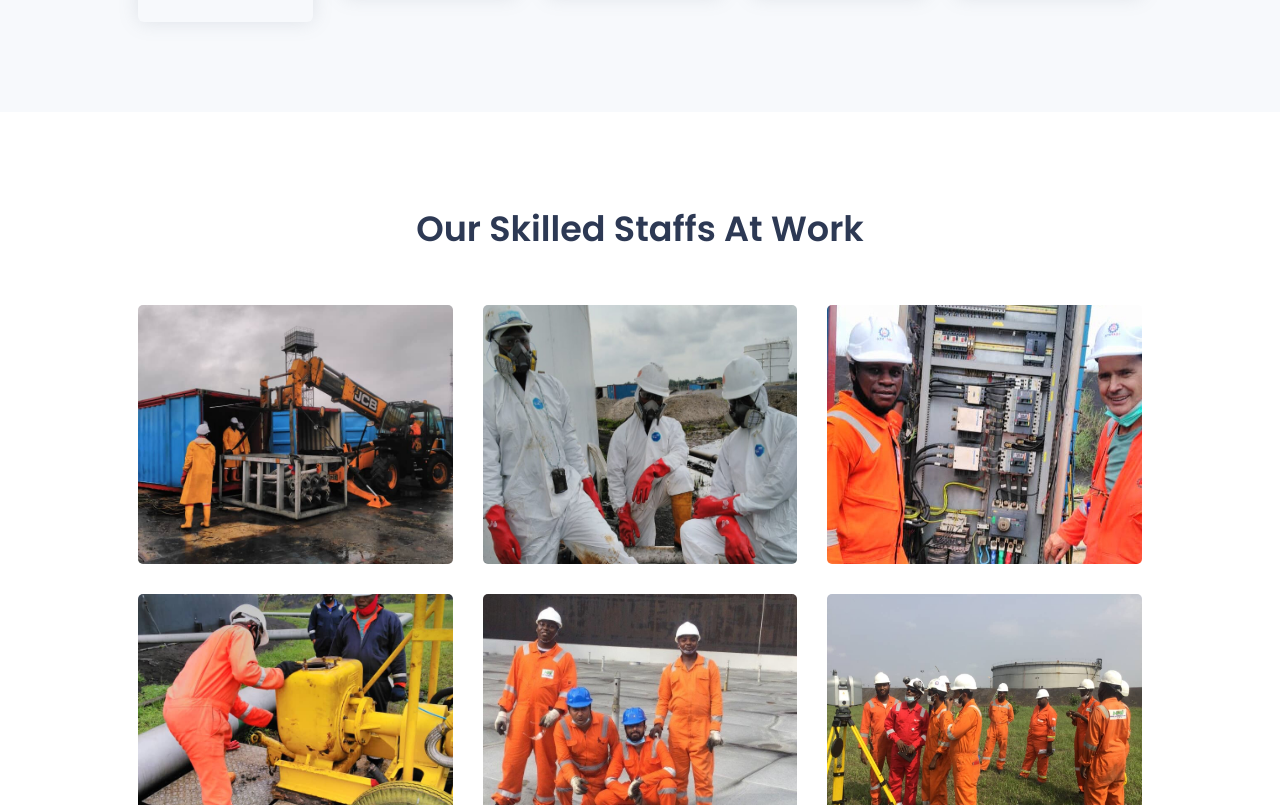
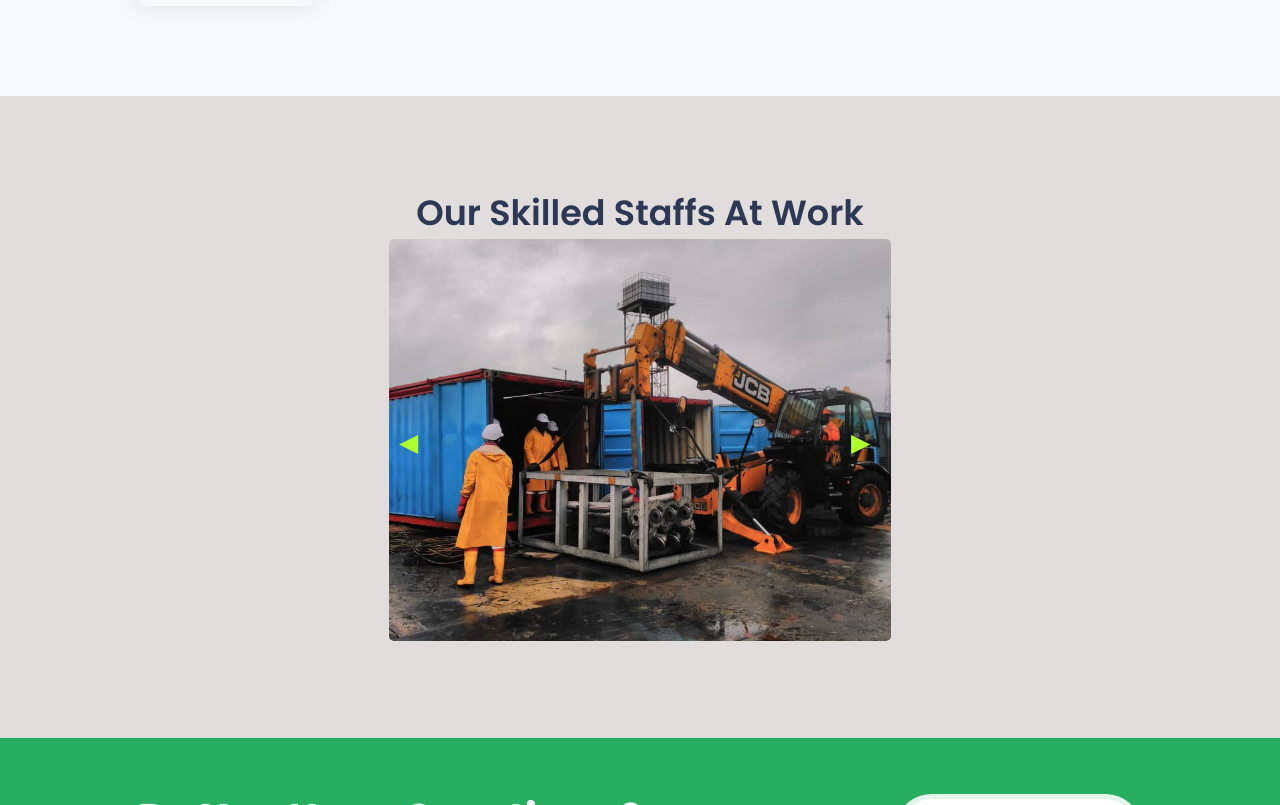
Before and after one commit to vie-tech/hanger-road-revamp, a React (Create React App) app: page / in a window 1280 px wide. Shown: the part 1995-2800 px from the top of the page. Built offline with nearby package versions, Linux system fonts and the light colour scheme.

Commit message:
creation of vendors paeg

```diff
--- a/package.json
+++ b/package.json
@@ -16,6 +16,7 @@
     "react-scripts": "^5.0.1",
     "react-slick": "^0.29.0",
     "slick-carousel": "^1.8.1",
+    "swiper": "^11.0.5",
     "tailwind": "^4.0.0",
     "web-vitals": "^2.1.4"
   },
--- a/src/components/blog/Blog.jsx
+++ b/src/components/blog/Blog.jsx
@@ -2,17 +2,17 @@ import React from "react"
 import Back from "../common/Back"
 import RecentCard from "../home/recent/RecentCard"
 import "../home/recent/recent.css"
-import img from "../images/about.jpg"
+
 
 const Blog = () => {
   return (
     <>
-      <section className='blog-out mb'>
+     {/*  <section className='blog-out mb'>
         <Back name='Blog' title='Blog Grid - Our Blogs' cover={img} />
         <div className='container recent'>
           <RecentCard />
         </div>
-      </section>
+      </section> */}
     </>
   )
 }
--- a/src/components/common/header/header.css
+++ b/src/components/common/header/header.css
@@ -1,6 +1,6 @@
 header {
   background-color: #fff;
-  height: 14vh;
+  height: 12vh;
   box-shadow: 0 5px 30px rgb(0 22 84 / 10%);
   padding: 15px 0;
   position: sticky;
--- a/src/components/contact/Contact.jsx
+++ b/src/components/contact/Contact.jsx
@@ -7,7 +7,7 @@ const Contact = () => {
   return (
     <>
       <section className='contact mb'>
-        <Back name='Become a vendor' title={`Join our team today`} cover={img} />
+        <Back name='Contact' title={`Contact Us`} cover={img} />
         <div className='container'>
           <form className='shadow'>
             <h4>Fillup The Form</h4> <br />
--- /dev/null
+++ b/src/components/contact/vendor.css
@@ -0,0 +1,131 @@
+.form {
+    display: flex;
+    flex-direction: column;
+    gap: 10px;
+    max-width: 350px;
+    padding: 20px;
+    border-radius: 20px;
+    position: relative;
+    background-color: #122947;
+    color: #fff;
+    border: 1px solid #333;
+    margin: 0 auto;
+    margin-block-start: 25px;
+  }
+
+  .title {
+    font-size: 28px;
+    font-weight: 600;
+    letter-spacing: -1px;
+    position: relative;
+    display: flex;
+    align-items: center;
+    padding-left: 30px;
+    color: #27ae60;
+  }
+
+  .title::before {
+    width: 18px;
+    height: 18px;
+  }
+
+  .title::after {
+    width: 18px;
+    height: 18px;
+    animation: pulse 1s linear infinite;
+  }
+
+  .title::before,
+  .title::after {
+    position: absolute;
+    content: "";
+    height: 16px;
+    width: 16px;
+    border-radius: 50%;
+    left: 0px;
+    background-color: #27ae60;
+  }
+
+  .message,
+  .signin {
+    font-size: 14.5px;
+    color: rgba(255, 255, 255, 0.7);
+  }
+
+
+
+
+
+  .flex {
+    display: flex;
+    width: 100%;
+    gap: 6px;
+  }
+
+  .form label {
+    position: relative;
+  }
+
+  .form label .input {
+    background-color: #333;
+    color: #fff;
+    width: 100%;
+    padding: 20px 05px 05px 10px;
+    outline: 0;
+    border: 1px solid rgba(105, 105, 105, 0.397);
+    border-radius: 10px;
+  }
+
+  .form label .input + span {
+    color: rgba(255, 255, 255, 0.5);
+    position: absolute;
+    left: 10px;
+    top: 0px;
+    font-size: 0.9em;
+    cursor: text;
+    transition: 0.3s ease;
+  }
+
+  .form label .input:placeholder-shown + span {
+    top: 12.5px;
+    font-size: 0.9em;
+  }
+
+  .form label .input:focus + span,
+  .form label .input:valid + span {
+    color: #27ae60;
+    top: 0px;
+    font-size: 0.7em;
+    font-weight: 600;
+  }
+
+  .input {
+    font-size: medium;
+  }
+
+  .submit {
+    border: none;
+    outline: none;
+    padding: 10px;
+    border-radius: 10px;
+    color: #fff;
+    font-size: 16px;
+    transform: .3s ease;
+    background-color: #27ae60;
+  }
+
+  .submit:hover {
+    background-color: #0d6732;
+  }
+
+  @keyframes pulse {
+    from {
+      transform: scale(0.9);
+      opacity: 1;
+    }
+
+    to {
+      transform: scale(1.8);
+      opacity: 0;
+    }
+  }
--- /dev/null
+++ b/src/components/contact/vendor.jsx
@@ -0,0 +1,41 @@
+import React from "react"
+import img from "../images/image33.jpeg"
+import Back from "../common/Back"
+import "./vendor.css"
+
+const Vendor = () => {
+  return (
+    <>
+      <section className='contact mb'>
+        <Back name='Become a vendor' title={`Join our team today`} cover={img} />
+        <div className='container'>
+        <form class="form">
+    <p class="title">Fill the form </p>
+    <p class="message">Signup now to become a vendor </p>
+        <div class="flex">
+        <label>
+            <input class="input" type="text" placeholder="" required="true"/>
+            <span>Fullname</span>
+        </label>
+
+        <label>
+            <input class="input" type="text" placeholder="" required="true"/>
+            <span>Company</span>
+        </label>
+    </div>
+
+    <label>
+        <input class="input" type="email" placeholder="" required="true"/>
+        <span>Email</span>
+    </label>
+
+
+    <button class="submit">Submit</button>
+</form>
+        </div>
+      </section>
+    </>
+  )
+}
+
+export default Vendor
--- a/src/components/data/Data.js
+++ b/src/components/data/Data.js
@@ -14,7 +14,7 @@ export const nav = [
 
   {
     text: "Client",
-    path: "/contact",
+    path: "/vendor registration form",
   },
   {
     text: "Contact",
@@ -145,7 +145,7 @@ export const location = [
     Offices: "07 Offices",
     cover: "./images/location/canvaedit2.jpg",
   },
-  {
+  /* {
     id: 2,
     name: "Jerrsy, United State",
     Villas: "12 Villas",
@@ -160,7 +160,7 @@ export const location = [
     Apartments: " 10 Apartments",
     Offices: "07 Offices",
     cover: "./images/location/canvaedit3.jpg",
-  },
+  }, */
   {
     id: 4,
     name: "NewYork, United States",
--- a/src/components/home/hero/hero.css
+++ b/src/components/home/hero/hero.css
@@ -1,5 +1,5 @@
 .hero {
-  background: linear-gradient(rgba(0, 0, 0, 0.5), rgba(0, 0, 0, 0.5)), url("../../../../public/image12.jpeg");
+  background: linear-gradient(rgba(0, 0, 0, 0.5), rgba(0, 0, 0, 0.5)), url("../../images/image30.jpeg");
   background-repeat: no-repeat;
   background-position: center;
   background-size: cover;
@@ -7,7 +7,7 @@
   width: 100%;
 }
 .hero .container {
-  padding-top: 15%;
+  padding-top: 8%;
 }
 .hero h1 {
   color: #fff;
--- a/src/components/home/location/Location.jsx
+++ b/src/components/home/location/Location.jsx
@@ -1,27 +1,58 @@
-import React from "react"
-import Heading from "../../common/Heading"
-import { location } from "../../data/Data"
-import "./style.css"
+import React from "react";
+import Heading from "../../common/Heading";
+import { location } from "../../data/Data";
+import "./style.css";
+import { Navigation, Pagination, Scrollbar, A11y } from "swiper/modules";
+import { Swiper, SwiperSlide } from "swiper/react";
+import { ArrowForwardOutline } from 'react-ionicons'
+import { ArrowBackOutline} from 'react-ionicons'
+
+// Import Swiper styles
+import "swiper/css";
+import "swiper/css/navigation";
+import "swiper/css/pagination";
+import "swiper/css/scrollbar";
+
+import "./style.css"; // Import your custom styles
 
 const Location = () => {
+  const params = {};
   return (
     <>
-      <section className='location padding'>
-        <div className='container'>
-          <Heading title='Our Skilled staffs at work' subtitle='' />
+      <section className="location padding">
+        <div className="container">
+          <Heading title="Our Skilled staffs at work" subtitle=""/>
 
-          <div className='content grid3 mtop'>
-            {location.map((item, index) => (
-              <div className='box' key={index}>
-                <img src={item.cover} alt='' />
+          <div className="carousel-container">
+            <Swiper
+              modules={[Navigation, Scrollbar, A11y]}
+              slidesPerView={1}
+              navigation={{
+                nextEl: ".react-button-next",
+                prevEl: ".react-button-prev"
+              }}
 
-              </div>
-            ))}
+            >
+              {location.map((imageUrl, index) => (
+                <SwiperSlide key={index}>
+                  <img
+                    src={imageUrl.cover}
+                    alt={`Slide ${index + 1}`}
+                    className="carousel-image"
+                  />
+                </SwiperSlide>
+              ))}
+            </Swiper>
+
+             <div className="react-button-next">&#9654;</div>
+            <div className="react-button-prev">&#9664;</div>
+
+
           </div>
         </div>
       </section>
     </>
-  )
-}
+  );
+};
 
-export default Location
+export default Location;
--- a/src/components/home/location/style.css
+++ b/src/components/home/location/style.css
@@ -1,3 +1,8 @@
+.location{
+  width: 100%;
+  background-color: rgb(226, 221, 221)
+}
+
 .location .box {
   position: relative;
   border-radius: 5px;
@@ -39,9 +44,59 @@
   margin-right: 20px;
   opacity: 0.8;
 }
+/* Carousel.css */
+
+.carousel-container {
+  width: 50%;
+  margin:0 auto;
+  position: relative;
+  height: auto;
+  display: flex;
+  justify-content: center;
+  align-items: center;
+}
+
+.carousel-image {
+  width: 100%;
+  border-radius: 8px;
+  object-fit: contain;
+
+}
+
+.react-button-next,
+.react-button-prev {
+
+  position: absolute;
+  top: 50%;
+  transform: translateY(-50%);
+  width: 30px;
+  height: 30px;
+  color: greenyellow;
+  border-radius: 50%;
+  cursor: pointer;
+  display: flex;
+  align-items: center;
+  z-index: 3;
+  font-size: 25px;
+}
+
+
+
+.react-button-next {
+  right: 10px;
+}
+
+.react-button-prev {
+  left: 10px;
+}
+
 @media screen and (max-width: 800px) {
   .location .overlay::after {
     width: 280px;
     height: 170px;
   }
+
+  .carousel-container {
+    width: 100%
+  }
 }
--- a/src/components/pages/Pages.jsx
+++ b/src/components/pages/Pages.jsx
@@ -13,6 +13,7 @@ import Waste from "../services/waste-services/Waste"
 import Marine from "../services/marine-services/Marine"
 import Civil from "../services/civil-services/Civil"
 import ScrollToTop from "../../Scroll";
+import Vendor from "../contact/vendor"
 
 const Pages = () => {
   return (
@@ -28,6 +29,7 @@ const Pages = () => {
           <Route path='/waste management services' element={<Waste/>} />
           <Route path='/marine services' element={<Marine/>} />
           <Route path='/civil construction services' element={<Civil/>} />
+          <Route path='/vendor registration form' element={<Vendor/>} />
         </Routes>
         <Footer />
 
```
Also changed, not shown: src/components/about/About.jsx (+33 -19 lines), src/components/images/about.jpg (deleted), 1 other file (tests, documents, lock files or other folders).
